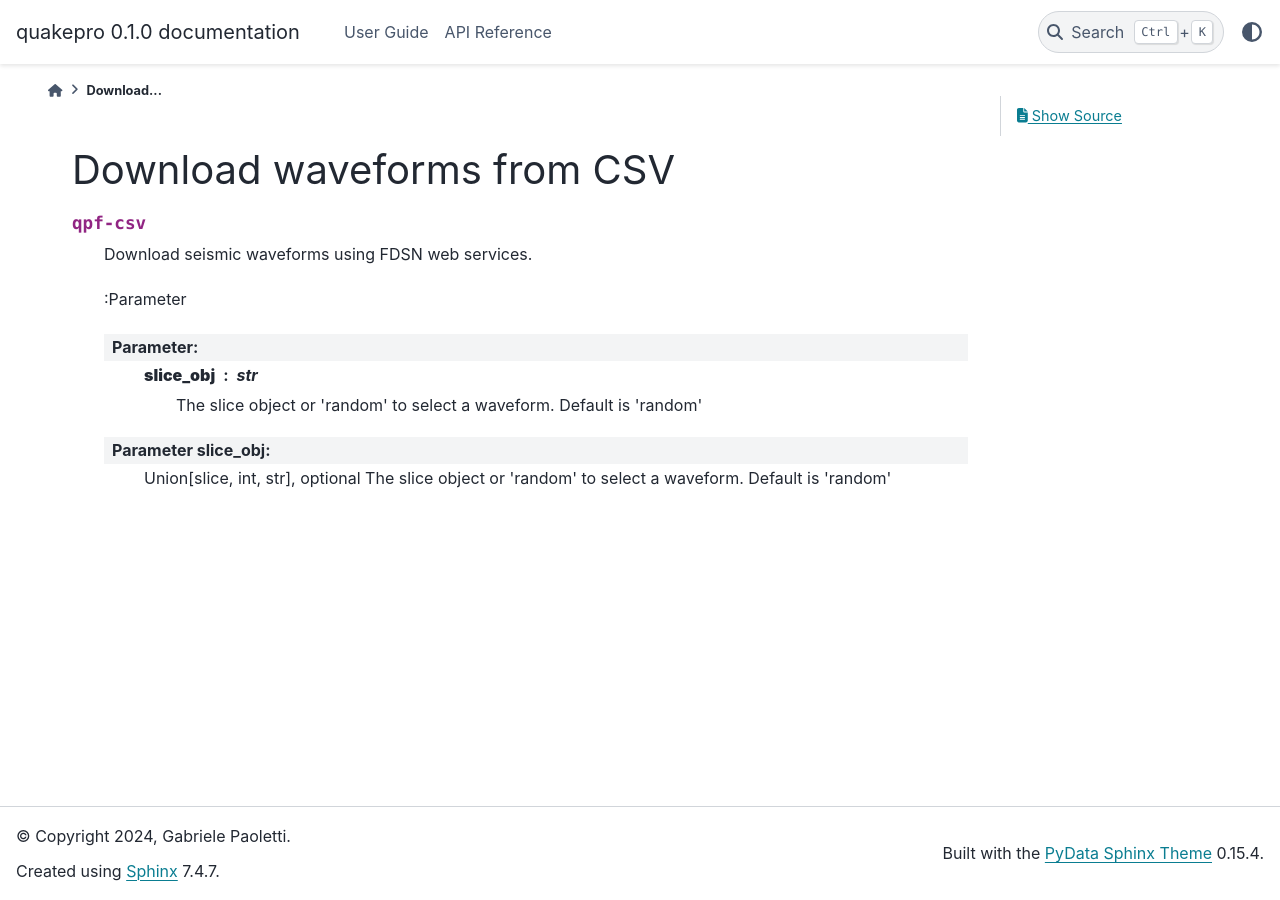
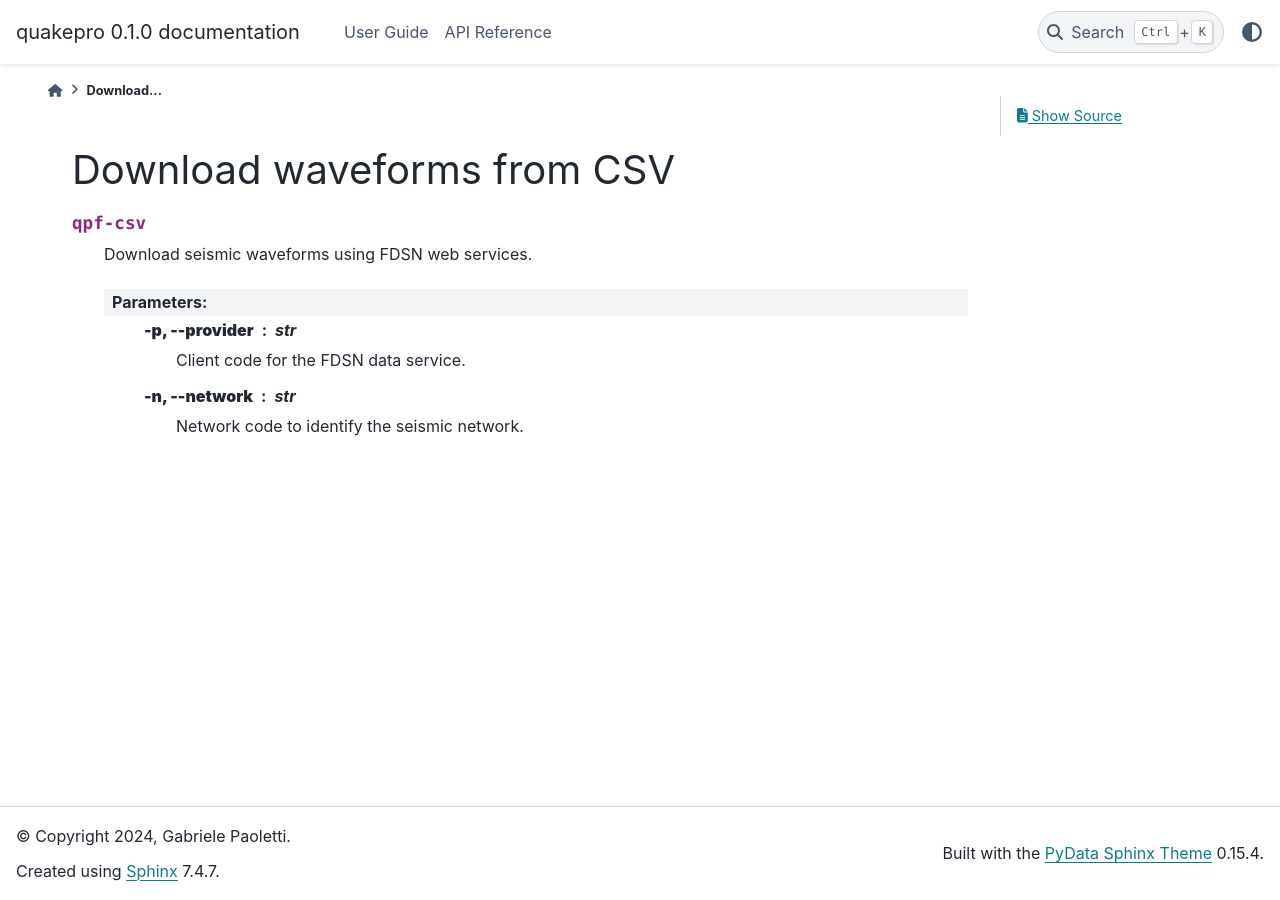
Before and after one commit to gabrielepaoletti/quakepro, a Sphinx documentation site: the page built from docs/source/documentation/scripts/fetcher_csv.rst, in a window 1280 px wide. Built offline with Sphinx 7.4.7 and the PyData theme 0.15.4, drawn with Linux system fonts in a browser that asks for light colours.

Commit message:
Update docs

```diff
--- a/docs/source/documentation/scripts/fetcher_csv.rst
+++ b/docs/source/documentation/scripts/fetcher_csv.rst
@@ -5,11 +5,9 @@ Download waveforms from CSV
 
     Download seismic waveforms using FDSN web services.
 
-    :Parameter
+    :Parameters:
+        **-p, --provider** : *str*
+            Client code for the FDSN data service.
 
-    :Parameter:
-        **slice_obj** : *str*
-            The slice object or 'random' to select a waveform. Default is 'random'
-
-    :parameter slice_obj: Union[slice, int, str], optional
-        The slice object or 'random' to select a waveform. Default is 'random'
+        **-n, --network** : *str*
+            Network code to identify the seismic network.
```
